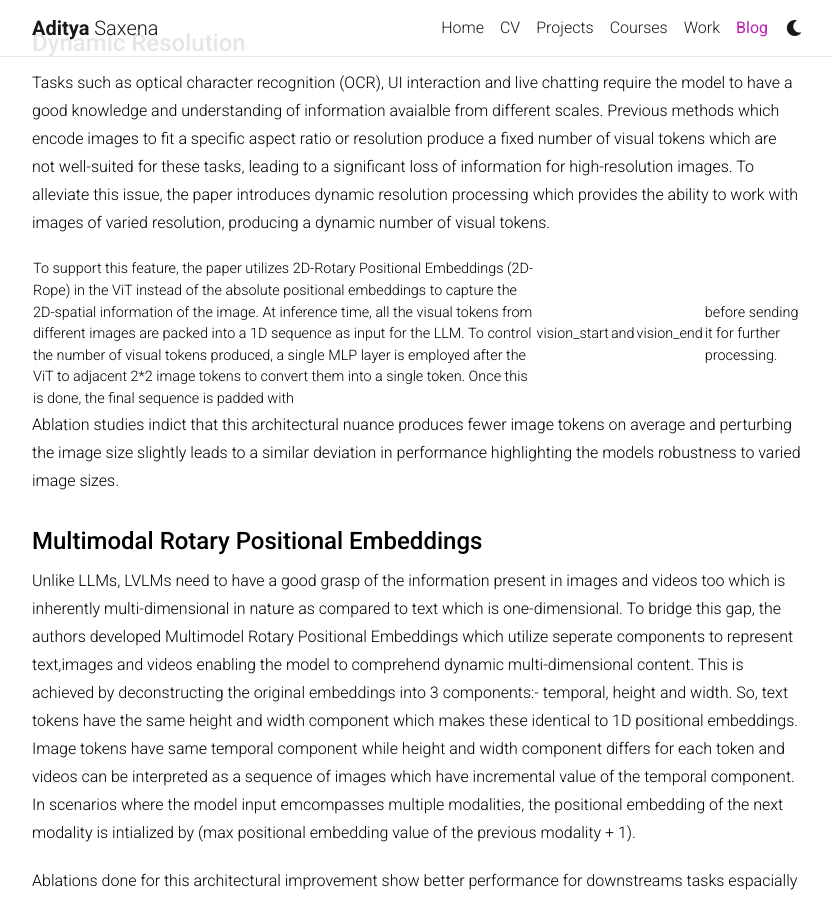
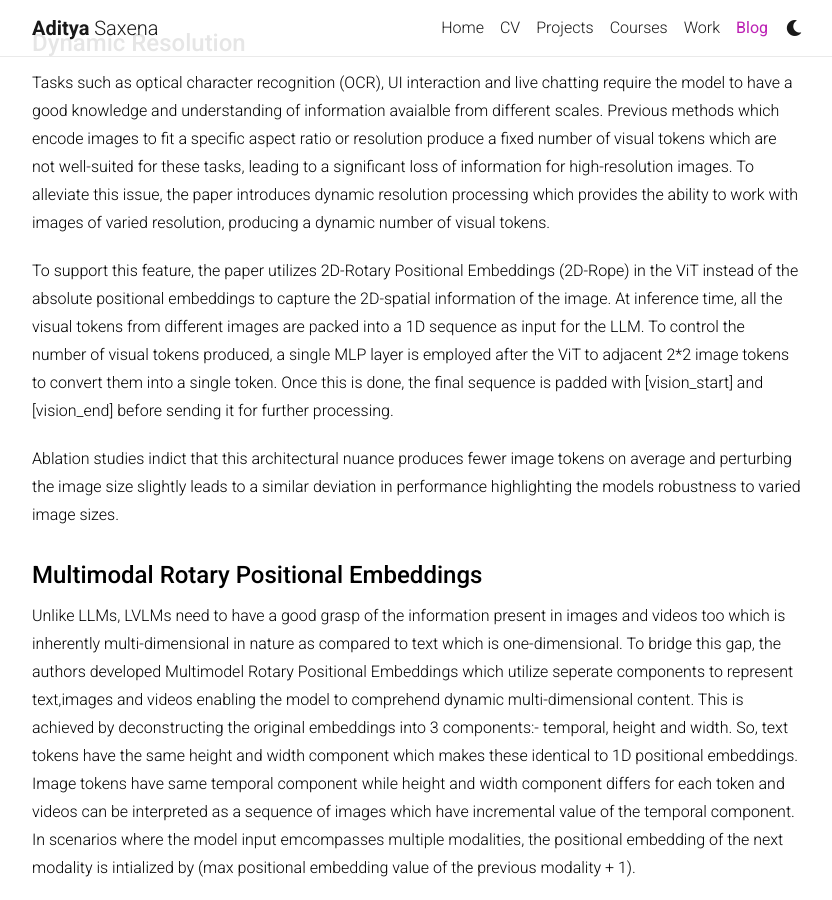
Before and after one commit to adityaaa2511/adityaaa2511.github.io, a Jekyll site: the page built from _posts/2026-08-27-multimodal-llms.md, in a window 1280 px wide and 900 px high, scrolled down 9209 px. Shown: the whole window, without its empty margins (223-1055 px from the left). Built offline with Jekyll 4.4.1, drawn with Linux system fonts in a browser that asks for light colours; nearby versions of some CDN libraries; comment, search, counter and statistics services are not loaded; a style sheet for code colours, icons or effects is not loaded.

Commit message:
Minor mods

```diff
--- a/_posts/2026-08-27-multimodal-llms.md
+++ b/_posts/2026-08-27-multimodal-llms.md
@@ -200,7 +200,7 @@ Below is a more detailed description of these techincal improvements.
 
 Tasks such as optical character recognition (OCR), UI interaction and live chatting require the model to have a good knowledge and understanding of information avaialble from different scales. Previous methods which encode images to fit a specific aspect ratio or resolution produce a fixed number of visual tokens which are not well-suited for these tasks, leading to a significant loss of information for high-resolution images. To alleviate this issue, the paper introduces dynamic resolution processing which provides the ability to work with images of varied resolution, producing a dynamic number of visual tokens.
 
-To support this feature, the paper utilizes 2D-Rotary Positional Embeddings (2D-Rope) in the ViT instead of the absolute positional embeddings to capture the 2D-spatial information of the image. At inference time, all the visual tokens from different images are packed into a 1D sequence as input for the LLM. To control the number of visual tokens produced, a single MLP layer is employed after the ViT to adjacent 2*2 image tokens to convert them into a single token. Once this is done, the final sequence is padded with |vision_start| and |vision_end| before sending it for further processing.
+To support this feature, the paper utilizes 2D-Rotary Positional Embeddings (2D-Rope) in the ViT instead of the absolute positional embeddings to capture the 2D-spatial information of the image. At inference time, all the visual tokens from different images are packed into a 1D sequence as input for the LLM. To control the number of visual tokens produced, a single MLP layer is employed after the ViT to adjacent 2*2 image tokens to convert them into a single token. Once this is done, the final sequence is padded with [vision_start] and [vision_end] before sending it for further processing.
 
 Ablation studies indict that this architectural nuance produces fewer image tokens on average and perturbing the image size slightly leads to a similar deviation in performance highlighting the models robustness to varied image sizes.
 
```
